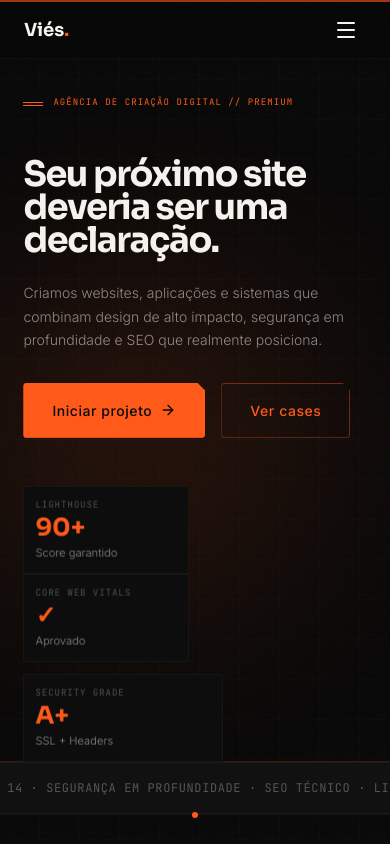
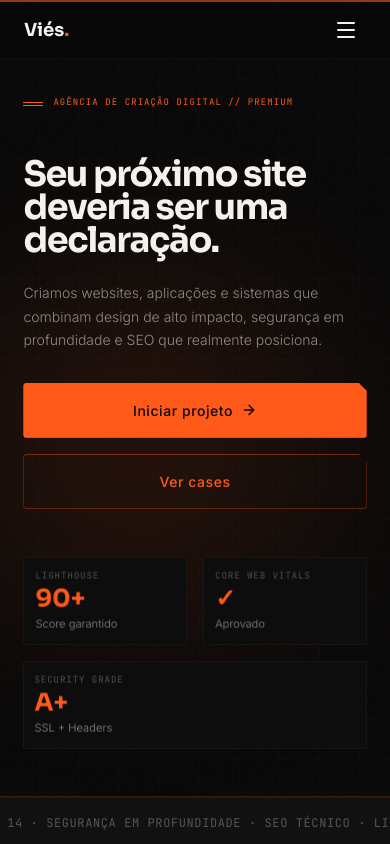
Before and after one commit to EuRydan/SiteVies, a Next.js app: page / in a window 390 px wide. Shown: the top 844 px of the page. Built offline with nearby package versions, Linux system fonts and the light colour scheme.

Commit message:
fix: hero mobile alignment and spacing refinements

```diff
--- a/src/app/page.tsx
+++ b/src/app/page.tsx
@@ -71,7 +71,6 @@ function MetricCard({ label, value, sub, delay }: MetricCardProps) {
         borderRadius: "1px",
         padding: "clamp(12px, 3vw, 20px)",
         width: "100%",
-        maxWidth: "200px",
         cursor: "default",
       }}
       className="group"
@@ -144,21 +143,21 @@ function HeroSection() {
             </motion.p>
 
             <motion.div
-              className="flex items-center gap-4 flex-wrap"
+              className="grid grid-cols-1 sm:grid-cols-2 gap-4"
               initial={{ opacity: 0, y: 20 }}
               animate={{ opacity: 1, y: 0 }}
               transition={{ delay: 1.1 }}
             >
               <Link
                 href="/contato"
-                className="btn-primary inline-flex items-center gap-2 px-7 py-4 text-bg-primary font-inter font-medium text-cta group"
+                className="btn-primary w-full inline-flex items-center justify-center gap-2 px-7 py-4 text-bg-primary font-inter font-medium text-cta group"
               >
                 Iniciar projeto
                 <ArrowRight size={16} className="transition-transform group-hover:translate-x-1" />
               </Link>
               <Link
                 href="/cases"
-                className="btn-ghost inline-flex items-center gap-2 px-7 py-4 font-inter font-medium text-cta"
+                className="btn-ghost w-full inline-flex items-center justify-center gap-2 px-7 py-4 font-inter font-medium text-cta"
               >
                 Ver cases
               </Link>
@@ -166,13 +165,13 @@ function HeroSection() {
           </div>
         </div>
 
-        {/* Metric Cards Grid - Fixed for mobile */}
-        <div className="lg:col-span-5 grid grid-cols-2 lg:grid-cols-1 gap-3 md:gap-4 lg:justify-items-end">
-          <div className="lg:contents">
+        {/* Metric Cards Grid - Fixed Alignment and Spacing for Mobile */}
+        <div className="lg:col-span-5 flex flex-col gap-4 lg:items-end mb-12 lg:mb-0">
+          <div className="grid grid-cols-2 lg:grid-cols-1 gap-4 w-full lg:max-w-[200px]">
             <MetricCard label="LIGHTHOUSE" value="90+" sub="Score garantido" delay={1.3} />
             <MetricCard label="CORE WEB VITALS" value="✓" sub="Aprovado" delay={1.45} />
           </div>
-          <div className="col-span-2 lg:col-span-1 lg:w-full lg:flex lg:justify-end">
+          <div className="w-full lg:max-w-[200px]">
             <MetricCard label="SECURITY GRADE" value="A+" sub="SSL + Headers" delay={1.6} />
           </div>
         </div>
```
